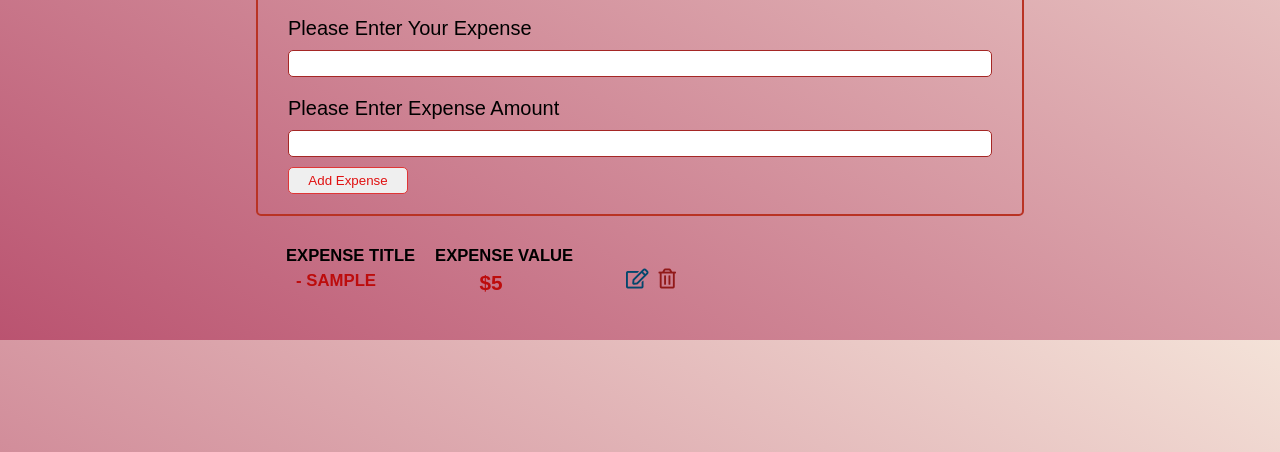
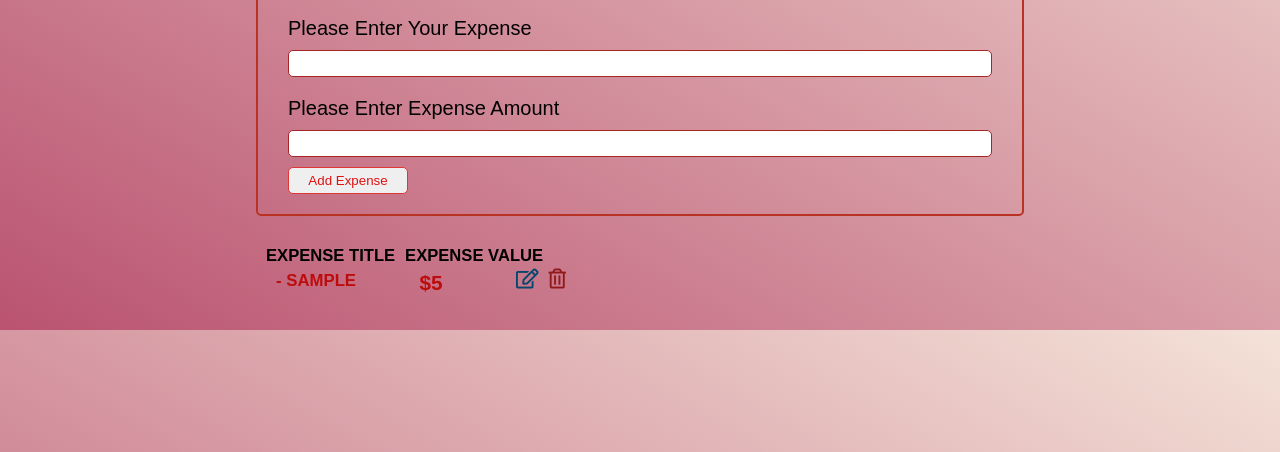
Before and after one commit to TessFanny/Budget-app, a plain HTML site: page index.html in a window 1280 px wide. Both pictures are taken after typing "Sample", "5" into the empty fields and a click on the button "Add Expense". Shown: the part 348-800 px from the top of the page. Drawn offline with Linux system fonts and the light colour scheme.

Commit message:
some changes

```diff
--- a/style.css
+++ b/style.css
@@ -177,28 +177,29 @@ margin: 10px 0 0;
   justify-content: space-between;
   align-content: space-between;
   text-align: center;
-  padding: 10px 30px 20px;
+  padding: 10px;
   border-radius: 5px;
   width: 60%;
 }
 .expenses-title{
   display: flex;
-  gap: 20px;
+  gap: 10px;
 }
 .expense-values{
  display: flex;
  justify-content: space-between;
  align-items: baseline;
- width: 410px;
+ width: 300px;
+
 
 }
 .title-value{
   display: flex;
-  margin-right: 100px;
+
   color: rgb(189, 12, 12);
   text-align: center;
+  width: 200px;
 
-  width: 400px;
   justify-content: space-between;
   padding: 5px 10px;
   font-size: 25px;
@@ -209,10 +210,9 @@ margin: 10px 0 0;
   text-align: center;
 }
 .edit-trash-icons{
-  width: 70px;
   display: flex;
-  margin-right: 20px;
   text-align: center;
+
 }
 #balance-amount.show-green{
 color: green;
```
